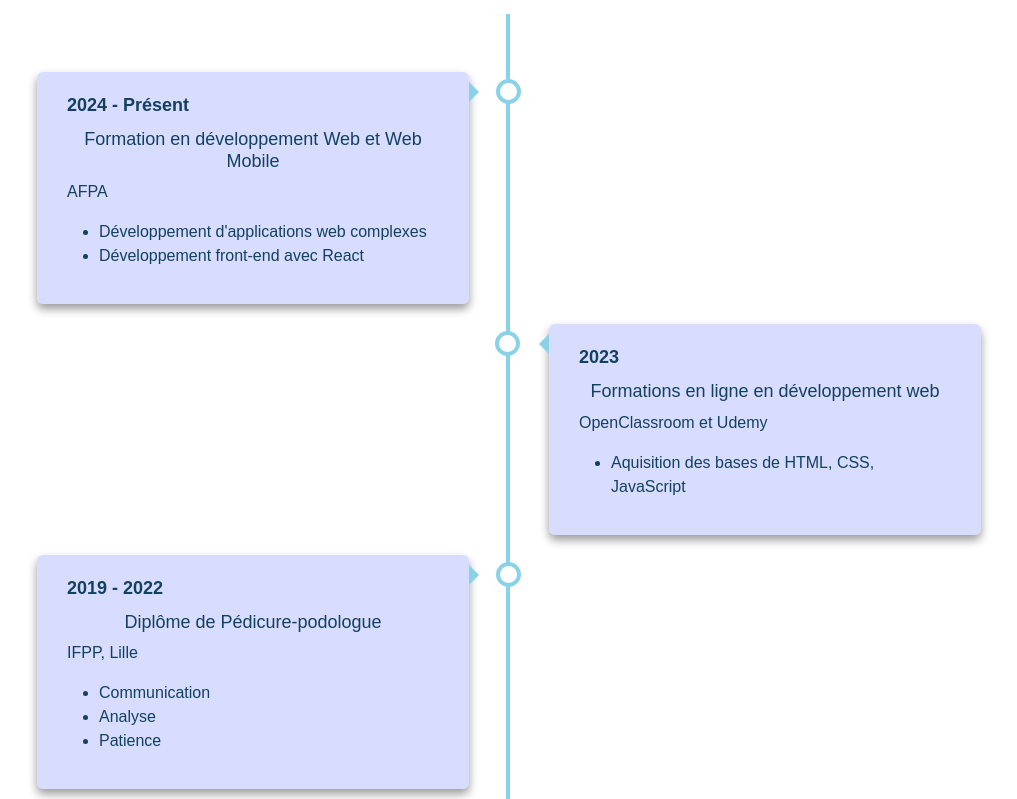
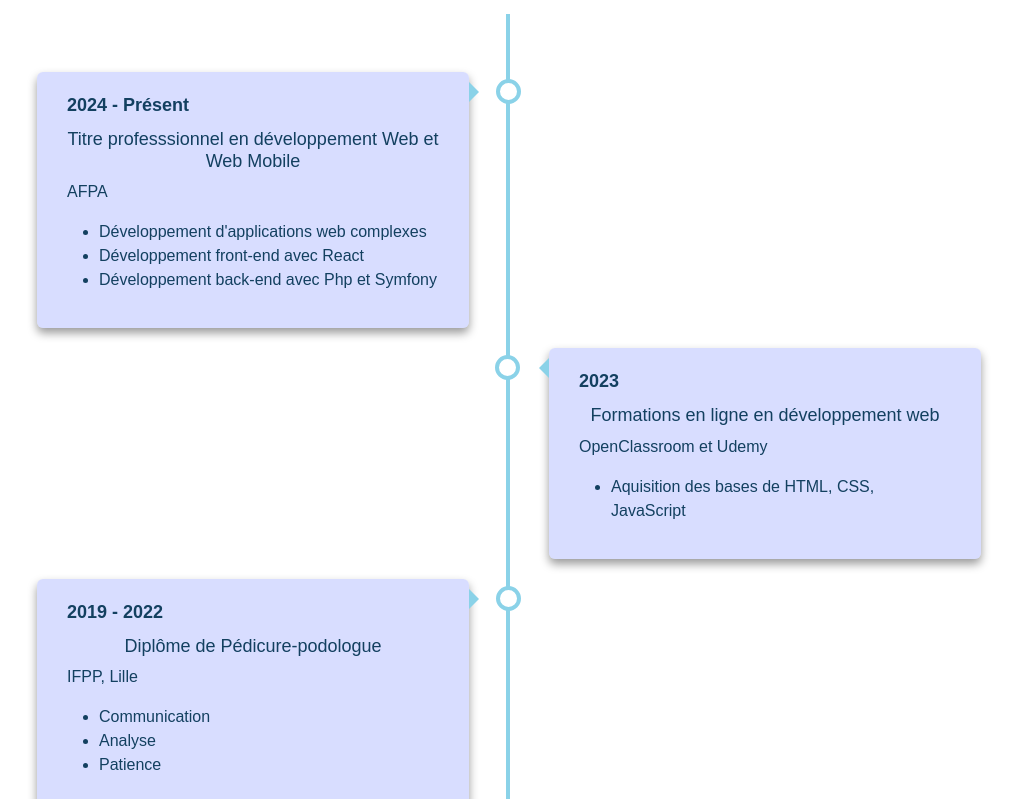
Before and after one commit to AgatheDups/Portfolio-Agathe, a React (Vite) app: page /acceuil in a window 1280 px wide. Shown: the part 1501-2300 px from the top of the page, without its empty margins (131-1148 px from the left). Built offline with nearby package versions, Linux system fonts and the light colour scheme.

Commit message:
Change title and add li

```diff
--- a/src/page/Home.jsx
+++ b/src/page/Home.jsx
@@ -65,11 +65,12 @@ export default function Home(){
                         <div className="timeline-item left">
                             <div className="content-timeline left">
                                 <p className="date">2024 - Présent</p>
-                                <h4>Formation en développement Web et Web Mobile</h4>
+                                <h4>Titre professsionnel en développement Web et Web Mobile</h4>
                                 <p>AFPA</p>
                                 <ul>
                                     <li>{"Développement d'applications web complexes"}</li>
                                     <li>Développement front-end avec React</li>
+                                    <li>Développement back-end avec Php et Symfony</li>
                                 </ul>
                             </div>
                         </div>
```
